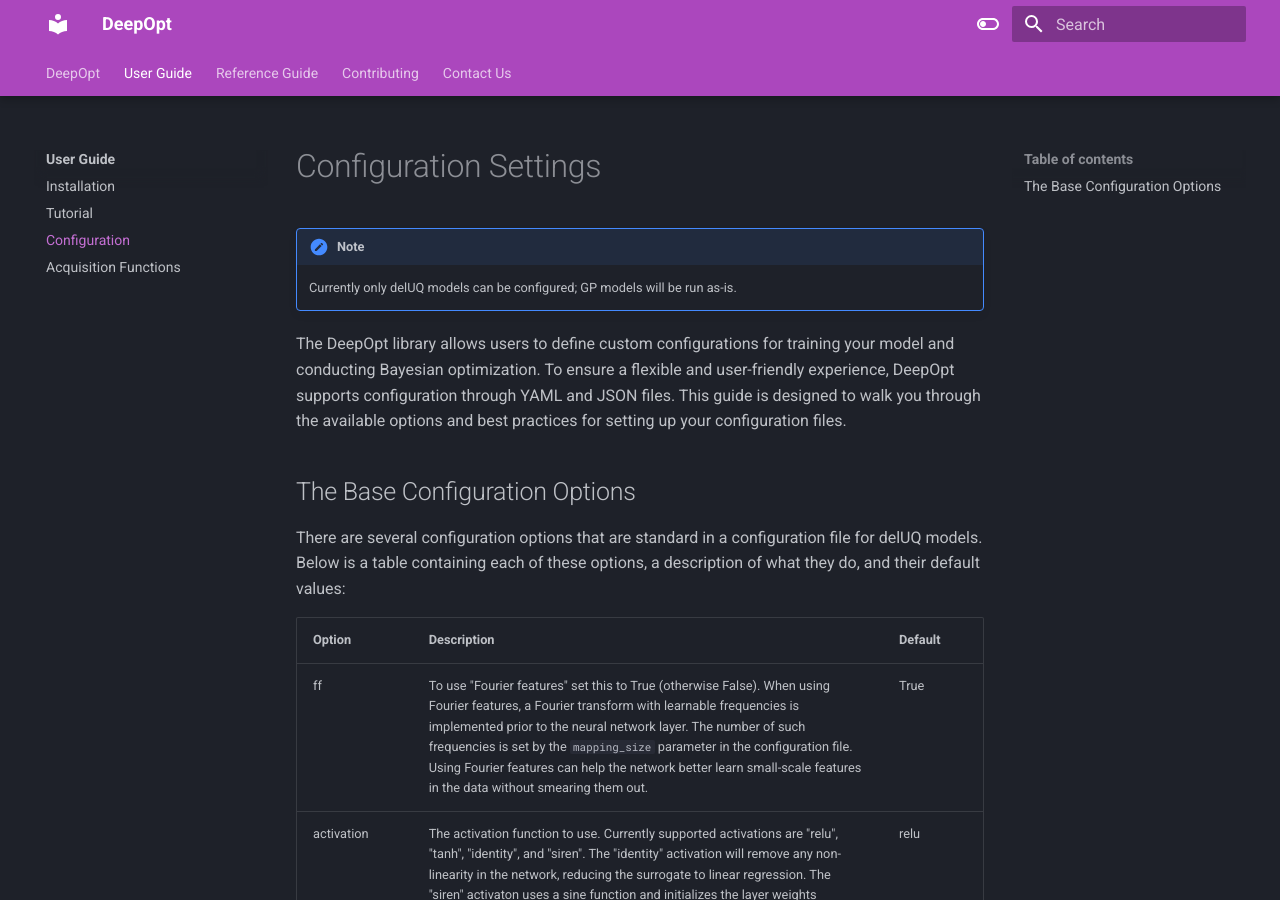
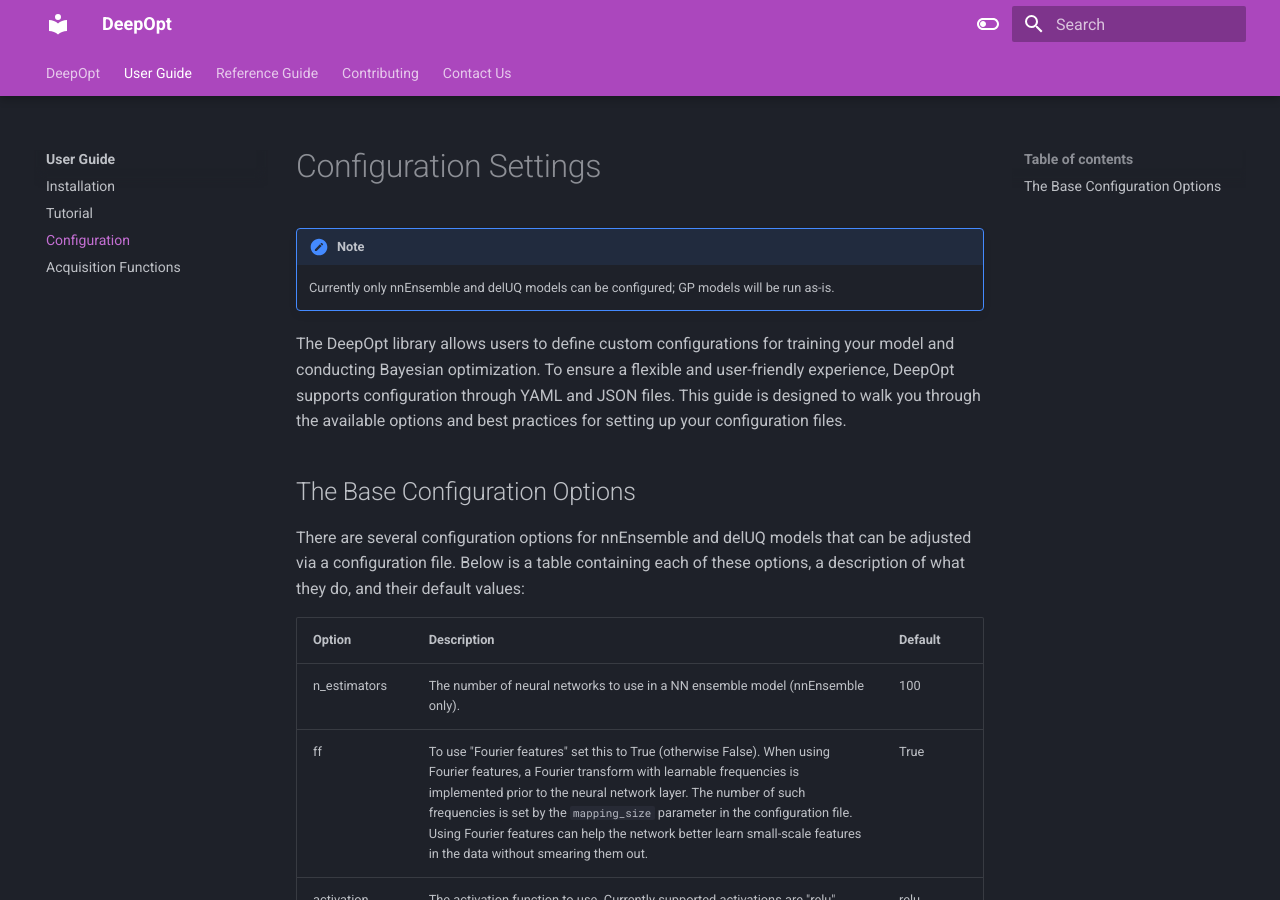
Before and after one commit to LLNL/deepopt, an MkDocs documentation site: the page built from docs/user_guide/configuration.md, in a window 1280 px wide and 900 px high. Built offline with MkDocs 1.6.1 and Material for MkDocs 9.7.7, drawn with Linux system fonts in a browser that asks for light colours.

Commit message:
Update configuration.md for nnEnsemble options

```diff
--- a/docs/user_guide/configuration.md
+++ b/docs/user_guide/configuration.md
@@ -2,16 +2,17 @@
 
 !!! note
 
-    Currently only delUQ models can be configured; GP models will be run as-is.
+    Currently only nnEnsemble and delUQ models can be configured; GP models will be run as-is.
 
 The DeepOpt library allows users to define custom configurations for training your model and conducting Bayesian optimization. To ensure a flexible and user-friendly experience, DeepOpt supports configuration through YAML and JSON files. This guide is designed to walk you through the available options and best practices for setting up your configuration files.
 
 ## The Base Configuration Options
 
-There are several configuration options that are standard in a configuration file for delUQ models. Below is a table containing each of these options, a description of what they do, and their default values:
+There are several configuration options for nnEnsemble and delUQ models that can be adjusted via a configuration file. Below is a table containing each of these options, a description of what they do, and their default values:
 
 | Option           | Description | Default   |
 | ------------     | ----------- | -------   |
+| n_estimators     | The number of neural networks to use in a NN ensemble model (nnEnsemble only). | 100     |
 | ff               | To use "Fourier features" set this to True (otherwise False). When using Fourier features, a Fourier transform with learnable frequencies is implemented prior to the neural network layer. The number of such frequencies is set by the `mapping_size` parameter in the configuration file. Using Fourier features can help the network better learn small-scale features in the data without smearing them out.        | True      |
 | activation       | The activation function to use. Currently supported activations are "relu", "tanh", "identity", and "siren". The "identity" activation will remove any non-linearity in the network, reducing the surrogate to linear regression. The "siren" activaton uses a sine function and initializes the layer weights differently than usual. For more details see [the SIREN paper.](https://arxiv.org/abs/2006.09661)        | relu      |
 | w0 | The "w0" parameter to use for initializing weights in a SIREN network. The weight matrix in each layers is w0*W, where W is initalized uniformly on -1/input_dim to 1/input_dim in the first layer and uniformly on -sqrt(6/layer_dim)/w0 to sqrt(6/layer_dim)/w0 in all other layers. | 30 |
```
